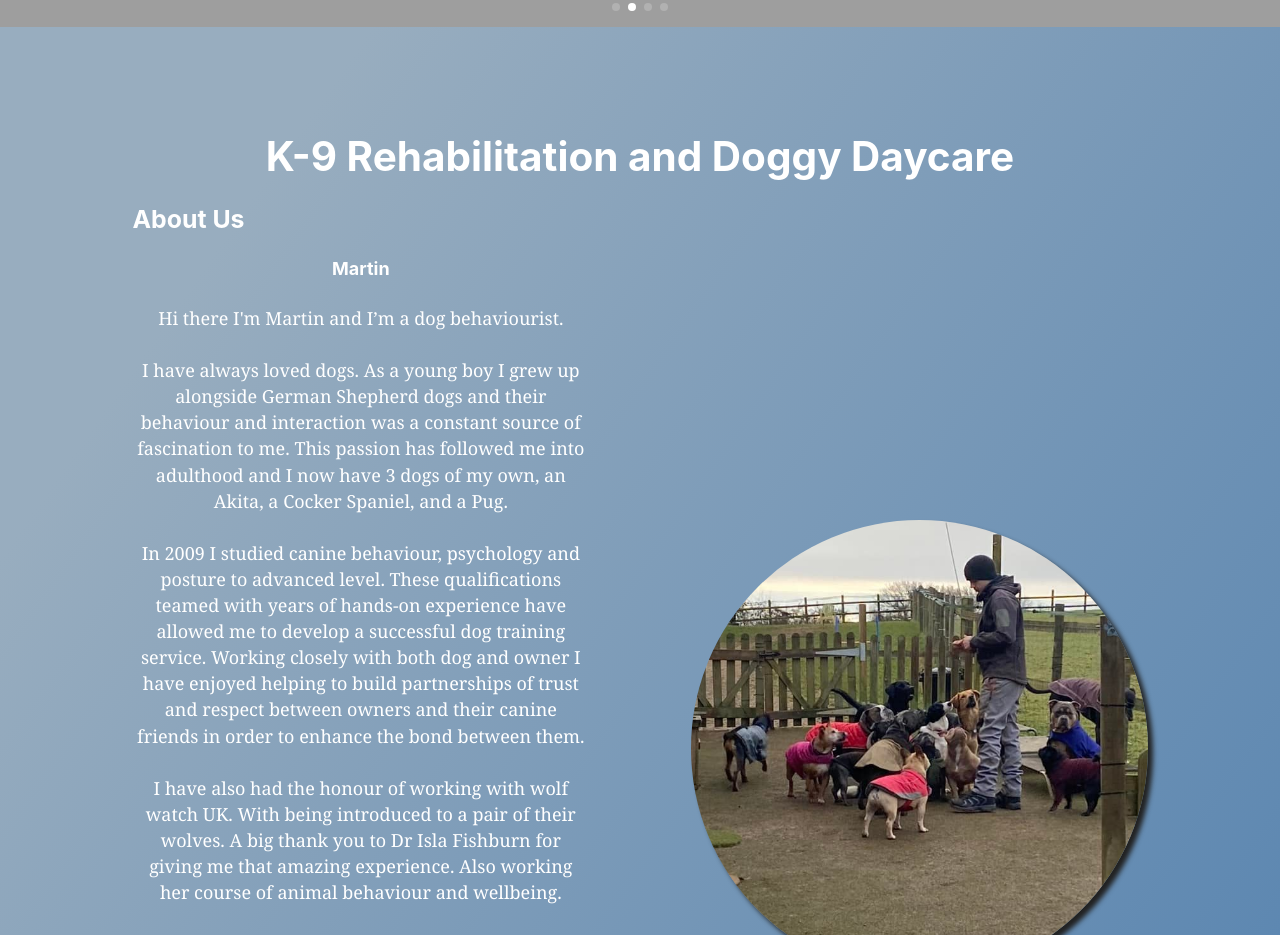
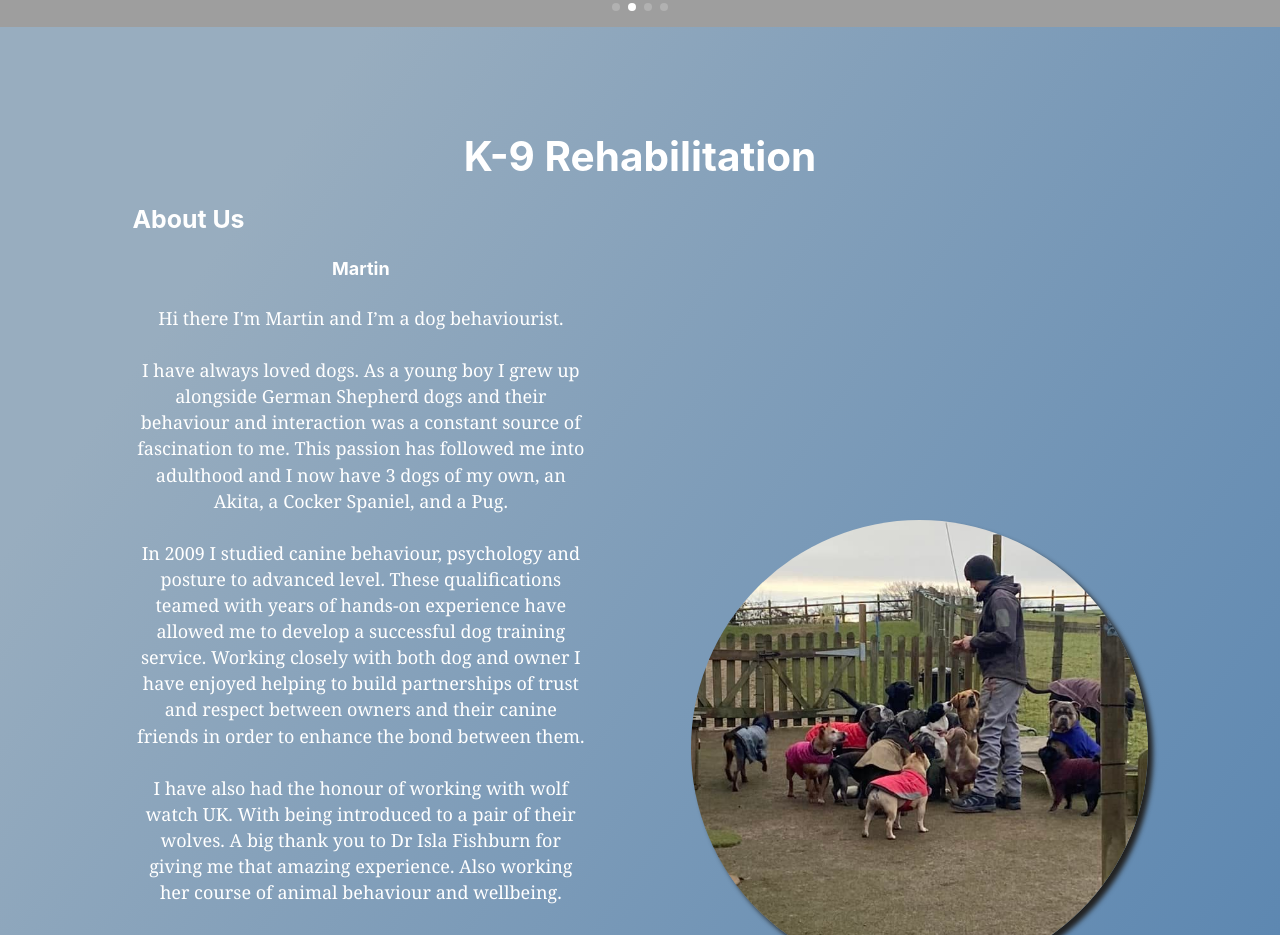
Before and after one commit to dannyr22/canine-rehab, a Gatsby site: page / in a window 1280 px wide. Shown: the part 837-1772 px from the top of the page. Built offline with nearby package versions, Linux system fonts and the light colour scheme; Gatsby itself is replaced by a stand-in of ours; grey boxes are pictures that could not be loaded.

Commit message:
updated header

```diff
--- a/src/pages/index.js
+++ b/src/pages/index.js
@@ -49,7 +49,7 @@
             ...
           </Swiper>
           <div className="main">
-            <h1>K-9 Rehabilitation and Doggy Daycare</h1>
+            <h1>K-9 Rehabilitation</h1>
             <div className="main--about">
               <h3>About Us</h3>
               <div className="main--about_person">
```
